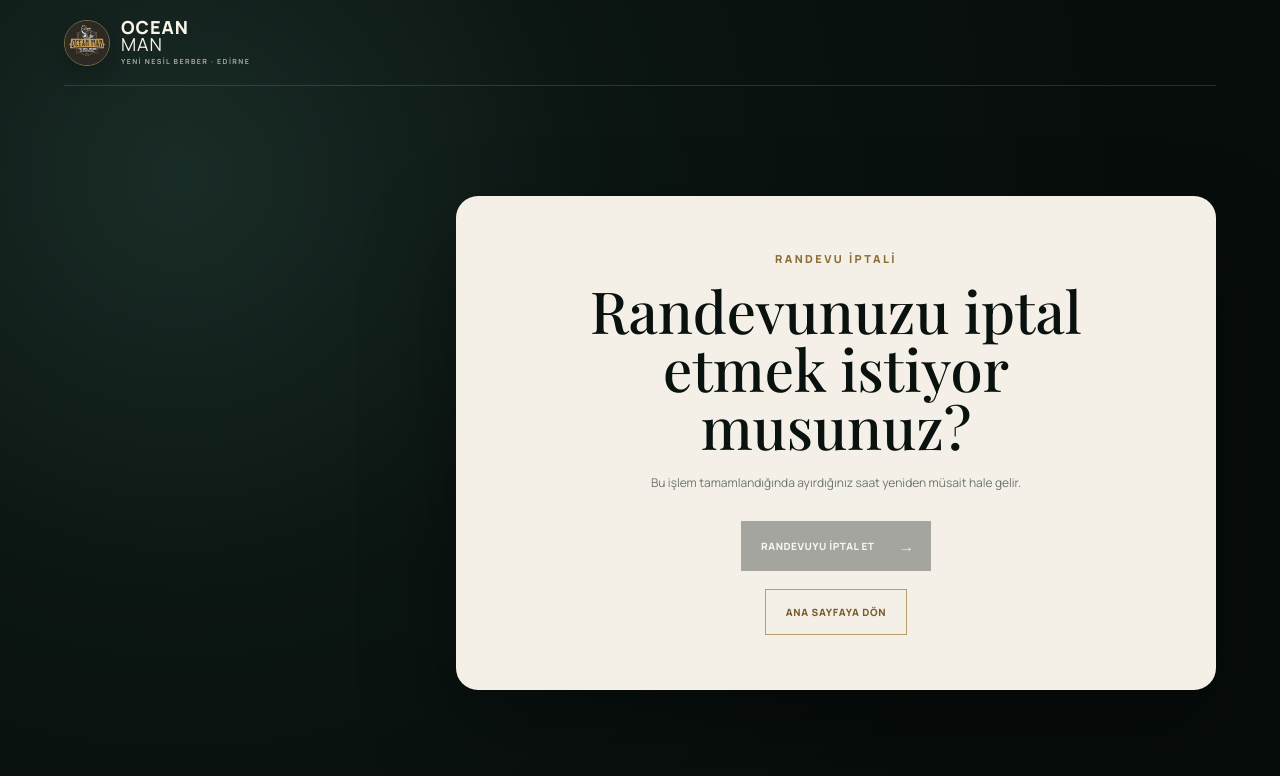
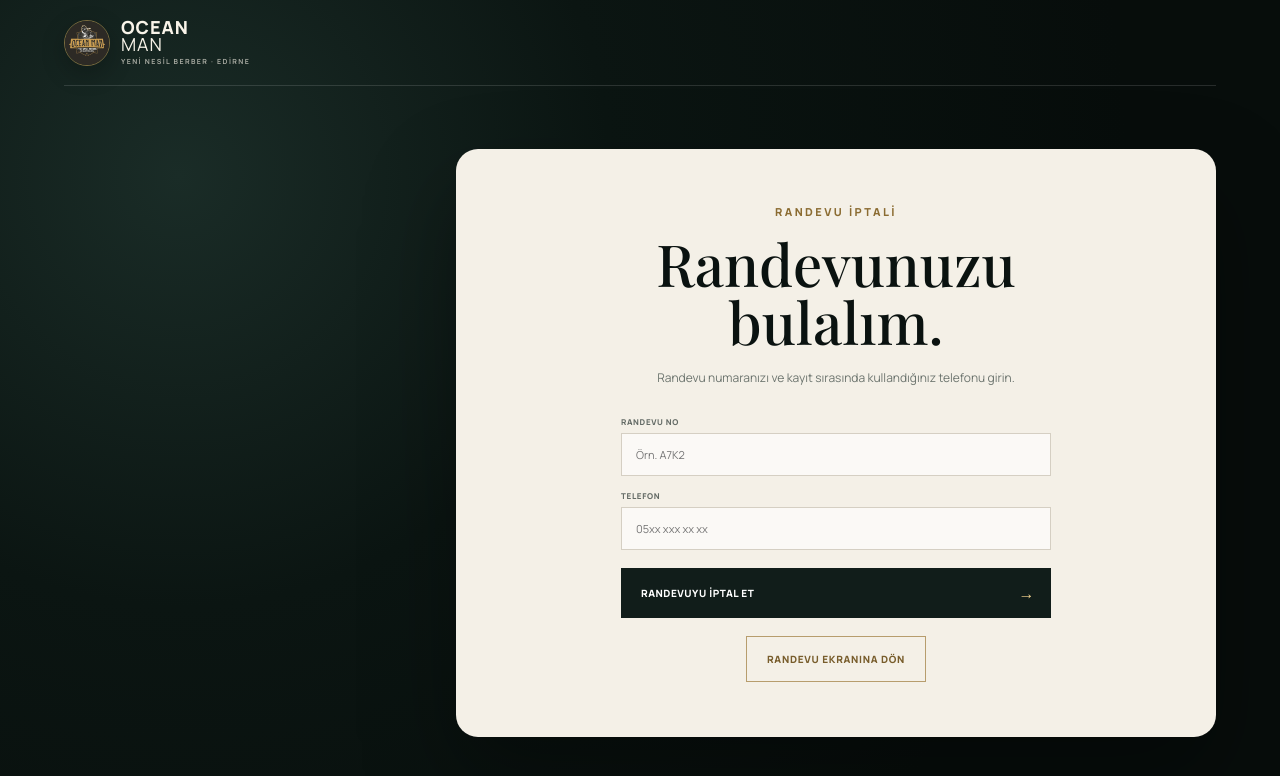
Before and after one commit to terdogan22/oceanman, a Next.js app: page /randevu/iptal in a window 1280 px wide. Shown: the top 776 px of the page. Built offline with nearby package versions, Linux system fonts and the light colour scheme; a web font is replaced by a local one.

Commit message:
feat: add self-service appointment cancellation

```diff
--- a/app/api/appointments/cancel/route.ts
+++ b/app/api/appointments/cancel/route.ts
@@ -3,8 +3,14 @@ import { deleteGoogleEvent } from "@/lib/google-calendar";
 import { getPublicSupabase } from "@/lib/supabase-server";
 
 export async function POST(request: Request) {
-  const input = (await request.json().catch(() => ({}))) as { token?: string };
-  if (!input.token) return NextResponse.json({ error: "İptal bağlantısı geçersiz." }, { status: 400 });
+  const input = (await request.json().catch(() => ({}))) as {
+    token?: string;
+    appointmentCode?: string;
+    phone?: string;
+  };
+  if (!input.token && (!input.appointmentCode || !input.phone)) {
+    return NextResponse.json({ error: "Randevu numarası ve telefon gereklidir." }, { status: 400 });
+  }
 
   const supabase = getPublicSupabase();
   if (!supabase) {
@@ -12,7 +18,13 @@ export async function POST(request: Request) {
     return NextResponse.json({ error: "Randevu sistemi henüz canlı veritabanına bağlı değil." }, { status: 503 });
   }
 
-  const { data, error } = await supabase.rpc("cancel_public_appointment_v2", { p_token: input.token });
+  const cancellationRequest = input.token
+    ? supabase.rpc("cancel_public_appointment_v2", { p_token: input.token })
+    : supabase.rpc("cancel_public_appointment_by_reference", {
+        p_reference: input.appointmentCode?.trim(),
+        p_phone: input.phone?.trim(),
+      });
+  const { data, error } = await cancellationRequest;
   if (error) return NextResponse.json({ error: "Randevu iptal edilemedi." }, { status: 500 });
   const cancelled = Array.isArray(data) ? data[0] : data;
   if (!cancelled?.appointment_id) return NextResponse.json({ error: "Randevu bulunamadı veya daha önce iptal edildi." }, { status: 404 });
--- a/app/api/appointments/route.ts
+++ b/app/api/appointments/route.ts
@@ -39,12 +39,13 @@ export async function POST(request: Request) {
     return NextResponse.json({
       appointmentId: `demo-${crypto.randomUUID()}`,
       cancellationUrl: "/randevu/iptal?token=demo",
+      cancellationCode: "DEMO",
       demo: true,
       message: "Örnek randevunuz oluşturuldu. İptal bağlantınızı saklayın.",
     });
   }
 
-  const { data, error } = await supabase.rpc("create_public_appointment_v2", {
+  const { data, error } = await supabase.rpc("create_public_appointment_v3", {
     p_service_id: input.serviceId,
     p_staff_id: input.staffId,
     p_start_at: input.startAt,
@@ -65,7 +66,8 @@ export async function POST(request: Request) {
   const created = Array.isArray(data) ? data[0] : data;
   const appointmentId = String(created?.appointment_id ?? "");
   const cancellationToken = String(created?.cancellation_token ?? "");
-  if (!appointmentId || !cancellationToken) {
+  const cancellationCode = String(created?.cancellation_code ?? "");
+  if (!appointmentId || !cancellationToken || !cancellationCode) {
     return NextResponse.json({ error: "Randevu kaydı doğrulanamadı." }, { status: 500 });
   }
   await syncAppointmentToGoogle(appointmentId);
@@ -73,6 +75,7 @@ export async function POST(request: Request) {
   return NextResponse.json({
     appointmentId,
     cancellationUrl: `/randevu/iptal?token=${encodeURIComponent(cancellationToken)}`,
+    cancellationCode,
     message: "Randevunuz kaydedildi. İptal bağlantınızı saklayın.",
   });
 }
--- a/app/globals.css
+++ b/app/globals.css
@@ -146,6 +146,8 @@ button { color: inherit; }
 .booking-header-right { display: flex; align-items: center; gap: 25px; }
 .header-meta { display: flex; align-items: center; gap: 8px; color: rgba(255,255,255,.5); font-size: 10px; text-transform: uppercase; letter-spacing: .08em; }
 .status-dot { width: 7px; height: 7px; border-radius: 50%; background: #86b491; box-shadow: 0 0 0 4px rgba(134,180,145,.12); }
+.cancel-booking-entry { color: rgba(255,255,255,.68); font-size: 9px; font-weight: 800; letter-spacing: .06em; text-transform: uppercase; transition: color .2s; }
+.cancel-booking-entry:hover { color: var(--gold-light); }
 .back-home { padding-left: 25px; border-left: 1px solid var(--line-dark); color: var(--gold-light); font-size: 10px; font-weight: 800; text-transform: uppercase; }
 .hero { display: grid; grid-template-columns: .78fr 1.22fr; align-items: center; gap: clamp(45px, 7vw, 120px); min-height: calc(100vh - 145px); padding: 55px 0; }
 .hero-copy h1 { margin: 15px 0 25px; font-family: var(--font-playfair), serif; font-size: clamp(50px, 5.2vw, 82px); font-weight: 500; letter-spacing: -.05em; line-height: .93; }
@@ -235,6 +237,7 @@ button { color: inherit; }
 .receipt span, .receipt strong { display: block; }
 .receipt span { color: #7d827d; font-size: 7px; text-transform: uppercase; }
 .receipt strong { margin-top: 4px; font-size: 10px; }
+.booking-reference-note { max-width: 470px; margin: -10px 0 22px !important; font-size: 9px !important; line-height: 1.6; }
 .demo-note { max-width: 440px; padding: 10px; background: #e5dfd2; }
 .cancel-link { margin: -8px 0 22px; color: #795f31; border-bottom: 1px solid #b49a6a; font-size: 9px; font-weight: 800; letter-spacing: .06em; text-transform: uppercase; }
 .cancel-page { min-height: 100vh; }
@@ -245,6 +248,11 @@ button { color: inherit; }
 .cancel-card > p:not(.eyebrow) { max-width: 500px; margin: 0 0 28px; color: var(--muted); font-size: 12px; line-height: 1.7; }
 .cancel-card .primary-button { margin-bottom: 18px; }
 .cancel-card .outline-button { color: #785d2c; border-color: #b79d6d; }
+.cancel-form { display: grid; width: min(100%, 430px); gap: 14px; margin-bottom: 18px; text-align: left; }
+.cancel-form label > span { display: block; margin-bottom: 6px; color: #646b66; font-size: 8px; font-weight: 800; letter-spacing: .08em; text-transform: uppercase; }
+.cancel-form input { width: 100%; padding: 13px 14px; outline: none; border: 1px solid #d5cfc3; background: rgba(255,255,255,.65); font-size: 11px; }
+.cancel-form input:focus { border-color: #9a7537; box-shadow: 0 0 0 2px rgba(154,117,55,.1); }
+.cancel-form .primary-button { width: 100%; margin: 4px 0 0; }
 
 @media (max-width: 1050px) {
   .nav-links { display: none; }
@@ -299,6 +307,9 @@ button { color: inherit; }
   .site-shell { padding: 0 15px; }
   .site-header { height: 75px; }
   .header-meta { display: none; }
+  .booking-header-right { gap: 12px; }
+  .cancel-booking-entry { font-size: 8px; }
+  .back-home { padding-left: 12px; font-size: 8px; }
   .booking-hero { gap: 35px; padding-top: 50px; }
   .hero-copy h1 { font-size: 48px; }
   .hero-proof { gap: 12px; }
@@ -319,4 +330,5 @@ button { color: inherit; }
   .booking-actions { padding: 12px 19px 17px; }
   .primary-button { min-width: 155px; }
   .site-footer { margin-top: 35px; }
+  .cancel-card { padding: 40px 22px; }
 }
--- a/app/randevu/page.tsx
+++ b/app/randevu/page.tsx
@@ -15,6 +15,7 @@ export default function BookingPage() {
         <SiteLogo light />
         <div className="booking-header-right">
           <div className="header-meta"><span className="status-dot" /> Bugün 09:00–20:00</div>
+          <Link className="cancel-booking-entry" href="/randevu/iptal">Randevuyu iptal et</Link>
           <Link className="back-home" href="/">Ana sayfa</Link>
         </div>
       </header>
--- a/components/booking-wizard.tsx
+++ b/components/booking-wizard.tsx
@@ -5,7 +5,7 @@ import Link from "next/link";
 import { categories, nextDays, services, staff, type Category, type Service, type Staff } from "@/lib/booking-data";
 
 type Customer = { firstName: string; lastName: string; phone: string; email: string };
-type BookingResponse = { appointmentId: string; cancellationUrl?: string; demo?: boolean; message: string };
+type BookingResponse = { appointmentId: string; cancellationUrl?: string; cancellationCode?: string; demo?: boolean; message: string };
 
 const initialCustomer: Customer = { firstName: "", lastName: "", phone: "", email: "" };
 const steps = ["Hizmet", "İşlem", "Uzman", "Zaman", "Bilgiler"];
@@ -120,8 +120,9 @@ export function BookingWizard() {
           <div><span>Hizmet</span><strong>{service?.title}</strong></div>
           <div><span>Uzman</span><strong>{expert?.name}</strong></div>
           <div><span>Tarih</span><strong>{date} · {time}</strong></div>
-          <div><span>Randevu No</span><strong>{result.appointmentId.slice(0, 12).toUpperCase()}</strong></div>
+          <div><span>Randevu No</span><strong>{result.cancellationCode ?? "—"}</strong></div>
         </div>
+        <p className="booking-reference-note">Randevu numaranızı saklayın; telefon numaranızla birlikte iptal işlemi yapabilirsiniz.</p>
         {result.demo && <p className="demo-note">Demo modu: Supabase bağlantısı yapıldığında kayıt gerçek veritabanına yazılacak.</p>}
         {result.cancellationUrl && <Link className="cancel-link" href={result.cancellationUrl}>İptal bağlantısını görüntüle</Link>}
         <button type="button" className="primary-button" onClick={reset}>Yeni randevu oluştur <Arrow /></button>
--- a/components/cancel-booking.tsx
+++ b/components/cancel-booking.tsx
@@ -1,21 +1,24 @@
 "use client";
 
-import { useState } from "react";
+import { FormEvent, useState } from "react";
 import Link from "next/link";
 
 export function CancelBooking({ token }: { token: string }) {
   const [loading, setLoading] = useState(false);
   const [message, setMessage] = useState("");
   const [cancelled, setCancelled] = useState(false);
+  const [appointmentCode, setAppointmentCode] = useState("");
+  const [phone, setPhone] = useState("");
 
-  async function cancel() {
+  async function cancel(event?: FormEvent<HTMLFormElement>) {
+    event?.preventDefault();
     setLoading(true);
     setMessage("");
     try {
       const response = await fetch("/api/appointments/cancel", {
         method: "POST",
         headers: { "Content-Type": "application/json" },
-        body: JSON.stringify({ token }),
+        body: JSON.stringify(token ? { token } : { appointmentCode, phone }),
       });
       const data = (await response.json()) as { error?: string };
       if (!response.ok) throw new Error(data.error || "Randevu iptal edilemedi.");
@@ -31,10 +34,47 @@ export function CancelBooking({ token }: { token: string }) {
   return (
     <section className="booking-card cancel-card">
       <p className="eyebrow">RANDEVU İPTALİ</p>
-      <h1>{cancelled ? "Randevu iptal edildi." : "Randevunuzu iptal etmek istiyor musunuz?"}</h1>
-      <p>{message || "Bu işlem tamamlandığında ayırdığınız saat yeniden müsait hale gelir."}</p>
-      {!cancelled && <button type="button" className="primary-button" disabled={loading || !token} onClick={cancel}>{loading ? "İptal ediliyor…" : "Randevuyu iptal et"} <span>→</span></button>}
-      <Link className="outline-button" href={cancelled ? "/randevu" : "/"}>{cancelled ? "Yeni randevu al" : "Ana sayfaya dön"}</Link>
+      <h1>{cancelled ? "Randevu iptal edildi." : token ? "Randevunuzu iptal etmek istiyor musunuz?" : "Randevunuzu bulalım."}</h1>
+      <p>{message || (token
+        ? "Bu işlem tamamlandığında ayırdığınız saat yeniden müsait hale gelir."
+        : "Randevu numaranızı ve kayıt sırasında kullandığınız telefonu girin.")}</p>
+      {!cancelled && token && (
+        <button type="button" className="primary-button" disabled={loading} onClick={() => cancel()}>
+          {loading ? "İptal ediliyor…" : "Randevuyu iptal et"} <span>→</span>
+        </button>
+      )}
+      {!cancelled && !token && (
+        <form className="cancel-form" onSubmit={cancel}>
+          <label>
+            <span>Randevu No</span>
+            <input
+              required
+              minLength={4}
+              maxLength={4}
+              autoComplete="off"
+              value={appointmentCode}
+              onChange={(event) => setAppointmentCode(event.target.value.toUpperCase())}
+              placeholder="Örn. A7K2"
+            />
+          </label>
+          <label>
+            <span>Telefon</span>
+            <input
+              required
+              type="tel"
+              minLength={10}
+              autoComplete="tel"
+              value={phone}
+              onChange={(event) => setPhone(event.target.value)}
+              placeholder="05xx xxx xx xx"
+            />
+          </label>
+          <button type="submit" className="primary-button" disabled={loading}>
+            {loading ? "Kontrol ediliyor…" : "Randevuyu iptal et"} <span>→</span>
+          </button>
+        </form>
+      )}
+      <Link className="outline-button" href="/randevu">{cancelled ? "Yeni randevu al" : "Randevu ekranına dön"}</Link>
     </section>
   );
 }
```
Also changed, not shown: 1 other file (tests, documents, lock files or other folders).
